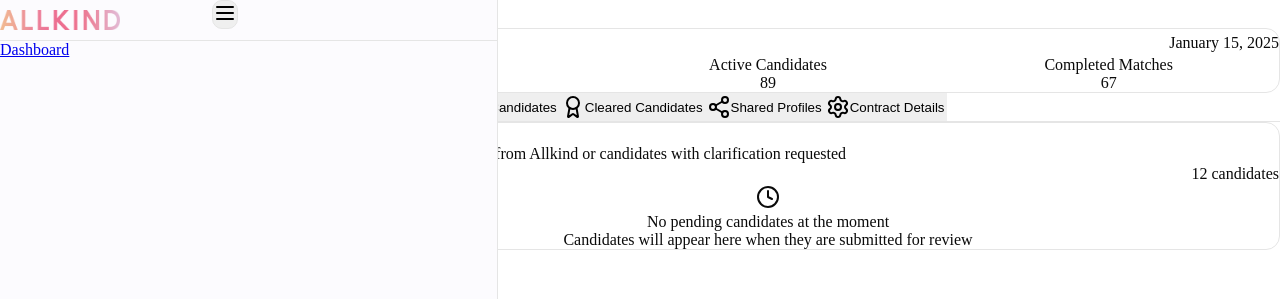
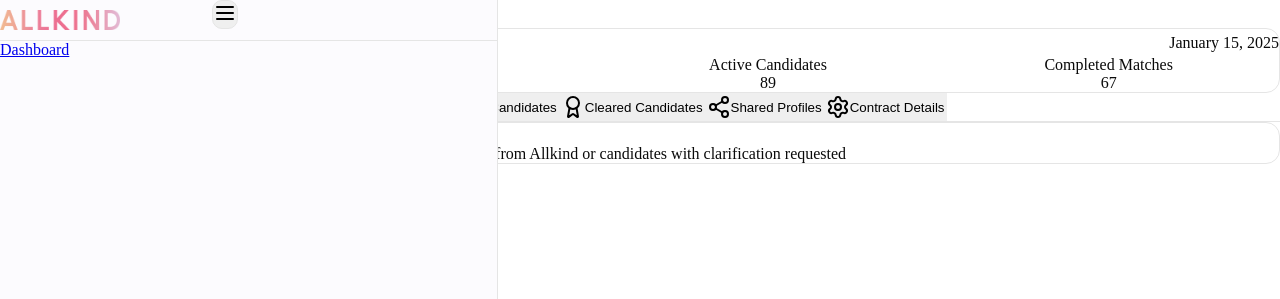
Before and after one commit to ofir-allkind/allkind-partners-portal, a Next.js app: page /contract/1 in a window 1280 px wide. Shown: the top 299 px of the page. Built offline with nearby package versions, Linux system fonts and the light colour scheme.

Commit message:
Detailed Contract: removed unnecessary UI

```diff
--- a/src/app/contract/[id]/page.js
+++ b/src/app/contract/[id]/page.js
@@ -79,15 +79,6 @@ export default function ContractPage({ params }) {
               <h3 className="text-xl font-semibold text-gray-900 mb-2">Pending Candidates</h3>
               <p className="text-gray-600">Candidates pending final acceptance from Allkind or candidates with clarification requested</p>
             </div>
-            <div className="flex items-center justify-between">
-              <h3 className="text-lg font-semibold text-gray-900">Pending Candidates</h3>
-              <span className="text-sm text-gray-500">12 candidates</span>
-            </div>
-            <div className="bg-gray-50 rounded-lg p-8 text-center">
-              <Clock className="w-12 h-12 text-gray-400 mx-auto mb-4" />
-              <p className="text-gray-600">No pending candidates at the moment</p>
-              <p className="text-sm text-gray-500 mt-2">Candidates will appear here when they are submitted for review</p>
-            </div>
           </div>
         );
 
@@ -97,15 +88,6 @@ export default function ContractPage({ params }) {
             <div className="mb-6">
               <h3 className="text-xl font-semibold text-gray-900 mb-2">Accepted Candidates</h3>
               <p className="text-gray-600">Candidates accepted and undergoing the medical clearance process.</p>
-            </div>
-            <div className="flex items-center justify-between">
-              <h3 className="text-lg font-semibold text-gray-900">Accepted Candidates</h3>
-              <span className="text-sm text-gray-500">27 candidates</span>
-            </div>
-            <div className="bg-gray-50 rounded-lg p-8 text-center">
-              <CheckCircle className="w-12 h-12 text-gray-400 mx-auto mb-4" />
-              <p className="text-gray-600">No accepted candidates to display</p>
-              <p className="text-sm text-gray-500 mt-2">Accepted candidates will appear here</p>
             </div>
           </div>
         );
@@ -117,15 +99,6 @@ export default function ContractPage({ params }) {
               <h3 className="text-xl font-semibold text-gray-900 mb-2">Cleared Candidates</h3>
               <p className="text-gray-600">Candidates who passed medical clearance</p>
             </div>
-            <div className="flex items-center justify-between">
-              <h3 className="text-lg font-semibold text-gray-900">Cleared Candidates</h3>
-              <span className="text-sm text-gray-500">42 candidates</span>
-            </div>
-            <div className="bg-gray-50 rounded-lg p-8 text-center">
-              <Award className="w-12 h-12 text-gray-400 mx-auto mb-4" />
-              <p className="text-gray-600">No cleared candidates to display</p>
-              <p className="text-sm text-gray-500 mt-2">Cleared candidates will appear here</p>
-            </div>
           </div>
         );
 
@@ -136,15 +109,7 @@ export default function ContractPage({ params }) {
               <h3 className="text-xl font-semibold text-gray-900 mb-2">Shared Profiles</h3>
               <p className="text-gray-600">Share access to view candidates of this contract. Note: it may take up to 15 minutes for a user to be created.</p>
             </div>
-            <div className="flex items-center justify-between">
-              <h3 className="text-lg font-semibold text-gray-900">Shared Profiles</h3>
-              <span className="text-sm text-gray-500">8 profiles</span>
-            </div>
-            <div className="bg-gray-50 rounded-lg p-8 text-center">
-              <Share2 className="w-12 h-12 text-gray-400 mx-auto mb-4" />
-              <p className="text-gray-600">No shared profiles to display</p>
-              <p className="text-sm text-gray-500 mt-2">Shared profiles will appear here</p>
-            </div>
+
           </div>
         );
 
```
